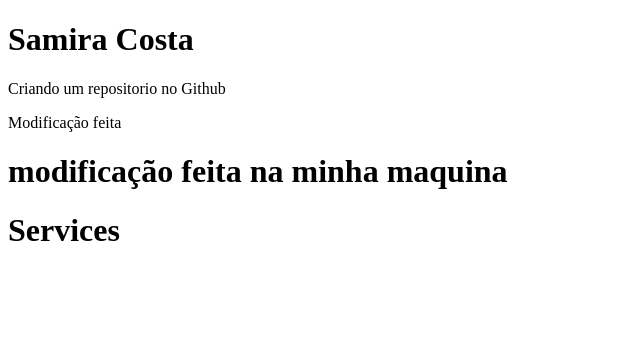
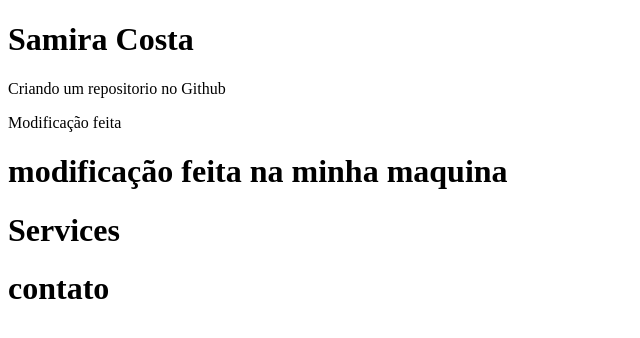
Before and after one commit to samiraetc/aula-04, a plain HTML site: page index.html in a window 1280 px wide. Shown: the whole page, without its empty margins (0-640 px from the left). Drawn offline with Linux system fonts and the light colour scheme.

Commit message:
inclui contato

```diff
--- a/index.html
+++ b/index.html
@@ -12,5 +12,6 @@
     <p>Modificação feita</p>
     <h1>modificação feita na minha maquina</h1>
     <h1>Services</h1>
+    <h1>contato</h1>
 </body>
 </html>
```
